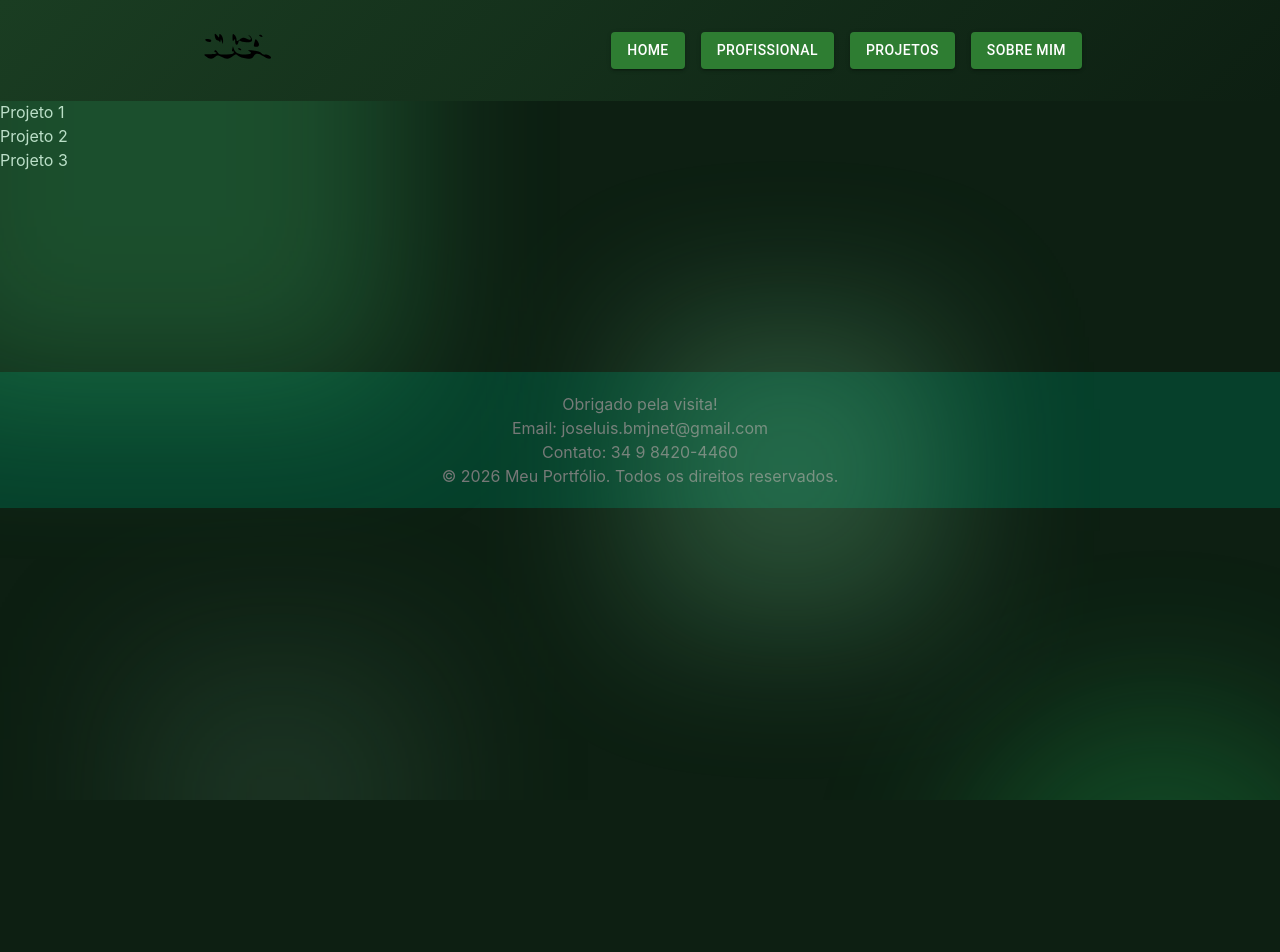
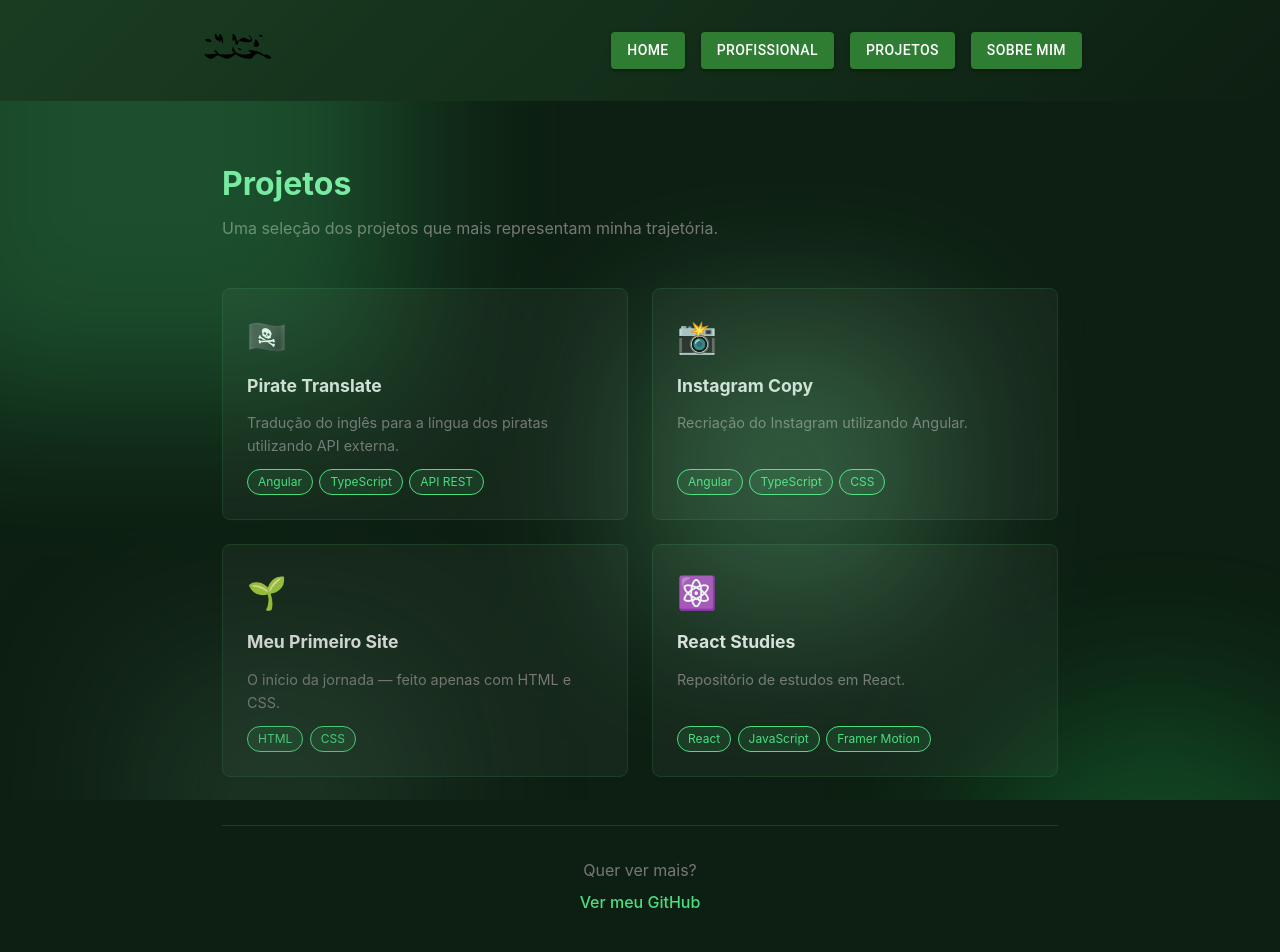
Before and after one commit to Jose-Luis-Flavio/portifolio, a React (Vite) app: page /projetos in a window 1280 px wide. Shown: the top 952 px of the page. Before the commit the page ends 800 px from the top, so only its background shows below. Built offline with nearby package versions, Linux system fonts and the light colour scheme; a web font is replaced by a local one.

Commit message:
ScremProjects

```diff
--- a/src/pages/Projetos.jsx
+++ b/src/pages/Projetos.jsx
@@ -1,25 +1,164 @@
-import { motion } from "framer-motion";
+import { useState } from "react";
+import { motion, AnimatePresence } from "framer-motion";
+import "../styles/Projetos.css";
+
+const projetos = [
+  {
+    id: 1,
+    nome: "Pirate Translate",
+    descricao:
+      "Tradução do inglês para a língua dos piratas utilizando API externa.",
+    detalhes:
+      "Projeto de estudo feito em Angular consumindo uma API de tradução. Simples mas criativo — transforma qualquer texto em linguagem pirata. Boa prática de consumo de APIs e componentização no Angular.",
+    tecnologias: ["Angular", "TypeScript", "API REST"],
+    link: "https://github.com/Jose-Luis-Flavio/pirate-language",
+    emoji: "🏴‍☠️",
+  },
+  {
+    id: 2,
+    nome: "Instagram Copy",
+    descricao: "Recriação do Instagram utilizando Angular.",
+    detalhes:
+      "Clone do Instagram desenvolvido em Angular. Projeto que exercitou muito a criação de componentes reutilizáveis, layout responsivo e organização de código em um projeto maior.",
+    tecnologias: ["Angular", "TypeScript", "CSS"],
+    link: "https://github.com/Jose-Luis-Flavio/instagram-copy",
+    emoji: "📸",
+  },
+  {
+    id: 3,
+    nome: "Meu Primeiro Site",
+    descricao: "O início da jornada — feito apenas com HTML e CSS.",
+    detalhes:
+      "Primeiro projeto web desenvolvido do zero. Importante marco na trajetória, mostrando a evolução desde o começo até hoje. Feito apenas com HTML e CSS puro, sem frameworks.",
+    tecnologias: ["HTML", "CSS"],
+    link: "https://github.com/Jose-Luis-Flavio/Meu-primeiro-site",
+    emoji: "🌱",
+  },
+  {
+    id: 4,
+    nome: "React Studies",
+    descricao: "Repositório de estudos em React.",
+    detalhes:
+      "Projetos desenvolvidos durante curso na Udemy e estudos pessoais de React. Repositório em crescimento constante, com experimentos, componentes e projetos práticos.",
+    tecnologias: ["React", "JavaScript", "Framer Motion"],
+    link: "https://github.com/Jose-Luis-Flavio/React-Studies",
+    emoji: "⚛️",
+  },
+];
 
 function Projetos() {
-  const container = {
-    hidden: {},
-    show: {
-      transition: {
-        staggerChildren: 0.2,
-      },
-    },
-  };
+  const [selecionado, setSelecionado] = useState(null);
 
-  const item = {
-    hidden: { opacity: 0, y: 20 },
-    show: { opacity: 1, y: 0 },
-  };
   return (
-    <motion.div variants={container} initial="hidden" animate="show">
-      <motion.div variants={item}>Projeto 1</motion.div>
-      <motion.div variants={item}>Projeto 2</motion.div>
-      <motion.div variants={item}>Projeto 3</motion.div>
-    </motion.div>
+    <section className="projetos">
+      <motion.div
+        className="projetos-header"
+        initial={{ opacity: 0, y: 30 }}
+        animate={{ opacity: 1, y: 0 }}
+        transition={{ duration: 0.5 }}
+      >
+        <h1>Projetos</h1>
+        <p>Uma seleção dos projetos que mais representam minha trajetória.</p>
+      </motion.div>
+      <div className="projetos-grid">
+        {projetos.map((projeto, i) => (
+          <motion.div
+            key={projeto.id}
+            className="projeto-card"
+            initial={{ opacity: 0, y: 30 }}
+            animate={{ opacity: 1, y: 0 }}
+            transition={{ duration: 0.4, delay: i * 0.1 }}
+            viewport={{ once: true }}
+            whileHover={{ y: -6 }}
+            onClick={() => setSelecionado(projeto)}
+          >
+            <span className="projeto-emoji">{projeto.emoji}</span>
+            <h2>{projeto.nome}</h2>
+            <p>{projeto.descricao}</p>
+            <div className="projeto-techs">
+              {projeto.tecnologias.map((tech) => (
+                <span key={tech} className="tech-tag">
+                  {tech}
+                </span>
+              ))}
+            </div>
+          </motion.div>
+        ))}
+      </div>
+
+      <motion.div
+        className="github-link"
+        initial={{ opacity: 0 }}
+        animate={{ opacity: 1 }}
+        transition={{ duration: 0.5, delay: 0.5 }}
+        viewport={{ once: true }}
+      >
+        <p>Quer ver mais?</p>
+        <a
+          href="https://github.com/Jose-Luis-Flavio"
+          target="_blank"
+          rel="noreferrer"
+        >
+          Ver meu GitHub
+        </a>
+      </motion.div>
+      <AnimatePresence>
+        {selecionado && (
+          <>
+            <motion.div
+              className="modal-overlay"
+              initial={{ opacity: 0 }}
+              animate={{ opacity: 1 }}
+              exit={{ opacity: 0 }}
+              onClick={(e) => e.stopPropagation()}
+            />
+            <motion.div
+              className="modal"
+              initial={{ opacity: 0, scale: 0.9 }}
+              animate={{ opacity: 1, scale: 1 }}
+              exit={{ opacity: 0, scale: 0.9 }}
+              transition={{ duration: 0.3 }}
+              whileTap={{ cursor: "grabbing", scale: 0.98 }}
+              style={{ cursor: "grab" }}
+              drag
+              dragConstraints={{
+                top: -300,
+                bottom: 100,
+                left: -500,
+                right: 300,
+              }}
+              dragElastic={0.2}
+              dragMomentum={false}
+            >
+              <button
+                className="modal-fechar"
+                onClick={() => setSelecionado(null)}
+              >
+                ✕
+              </button>
+              <span className="projeto-emoji grande">{selecionado.emoji}</span>
+              <h2>{selecionado.nome}</h2>
+              <p>{selecionado.detalhes}</p>
+              <div className="projeto-techs">
+                {selecionado.tecnologias.map((tech) => (
+                  <span key={tech} className="tech-tag">
+                    {tech}
+                  </span>
+                ))}
+              </div>
+              <a
+                href={selecionado.link}
+                target="_blank"
+                rel="noreferrer"
+                className="modal-link"
+              >
+                Ver repositório no GitHub ↗
+              </a>
+            </motion.div>
+          </>
+        )}
+      </AnimatePresence>
+    </section>
   );
 }
 
--- /dev/null
+++ b/src/styles/Projetos.css
@@ -0,0 +1,162 @@
+.projetos {
+  max-width: 900px;
+  margin: 0 auto;
+  padding: 60px 2rem;
+}
+
+.projetos-header {
+  margin-bottom: 3rem;
+}
+
+.projetos-header h1 {
+  font-size: 2rem;
+  color: var(--cor-destaque);
+  margin-bottom: 0.5rem;
+}
+
+.projetos-header p {
+  color: var(--cor-texto-suave);
+}
+
+.projetos-grid {
+  display: grid;
+  grid-template-columns: repeat(auto-fit, minmax(280px, 1fr));
+  gap: 1.5rem;
+  margin-bottom: 3rem;
+}
+
+.projeto-card {
+  background: rgba(255, 255, 255, 0.04);
+  border: 1px solid var(--cor-borda);
+  border-radius: var(--radius);
+  padding: 1.5rem;
+  cursor: pointer;
+  transition: var(--transicao);
+  display: flex;
+  flex-direction: column;
+  gap: 0.75rem;
+}
+
+.projeto-card:hover {
+  border-color: var(--cor-primaria);
+  background: rgba(74, 222, 128, 0.06);
+}
+
+.projeto-emoji {
+  font-size: 2rem;
+}
+
+.projeto-emoji.grande {
+  font-size: 3rem;
+}
+
+.projeto-card h2 {
+  font-size: 1.1rem;
+  color: var(--cor-texto);
+}
+
+.projeto-card p {
+  font-size: 0.9rem;
+  color: var(--cor-texto-suave);
+  line-height: 1.6;
+  flex: 1;
+}
+
+.projeto-techs {
+  display: flex;
+  flex-wrap: wrap;
+  gap: 0.4rem;
+  margin-top: auto;
+}
+
+.tech-tag {
+  background: rgba(74, 222, 128, 0.1);
+  border: 1px solid var(--cor-primaria);
+  color: var(--cor-primaria);
+  padding: 3px 10px;
+  border-radius: 20px;
+  font-size: 0.75rem;
+}
+
+.github-link {
+  text-align: center;
+  padding: 2rem 0;
+  border-top: 1px solid var(--cor-borda);
+}
+
+.github-link p {
+  color: var(--cor-texto-suave);
+  margin-bottom: 0.5rem;
+}
+
+.github-link a {
+  color: var(--cor-primaria);
+  font-weight: 500;
+  transition: var(--transicao);
+}
+
+.github-link a:hover {
+  color: var(--cor-destaque);
+}
+
+.modal-overlay {
+  position: fixed;
+  inset: 0;
+  display: flex;
+  align-items: center;
+  justify-content: center;
+  pointer-events: none;
+}
+
+.modal {
+  position: fixed;
+  top: 50%;
+  left: 50%;
+  transform: translate(-50%, -50%);
+  z-index: 201;
+  background: var(--cor-card);
+  border: 1px solid var(--cor-primaria);
+  border-radius: 12px;
+  padding: 2rem;
+  max-width: 500px;
+  width: 90%;
+  display: flex;
+  flex-direction: column;
+  gap: 1rem;
+}
+
+.modal h2 {
+  font-size: 1.4rem;
+  color: var(--cor-texto);
+}
+
+.modal p {
+  color: var(--cor-texto-suave);
+  line-height: 1.7;
+}
+
+.modal-fechar {
+  align-self: flex-end;
+  background: none;
+  border: none;
+  color: var(--cor-texto-suave);
+  font-size: 1.1rem;
+  cursor: pointer;
+  padding: 0;
+  transition: var(--transicao);
+}
+
+.modal-fechar:hover {
+  color: var(--cor-texto);
+}
+
+.modal-link {
+  color: var(--cor-primaria);
+  font-weight: 500;
+  transition: var(--transicao);
+  align-self: flex-start;
+}
+
+.modal-link:hover {
+  color: var(--cor-destaque);
+}
```
